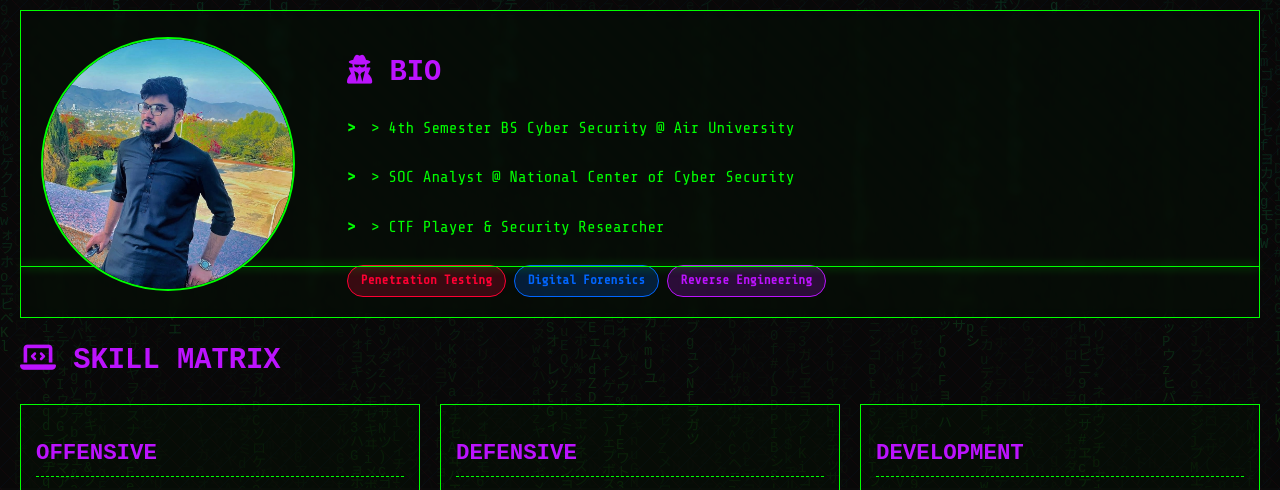
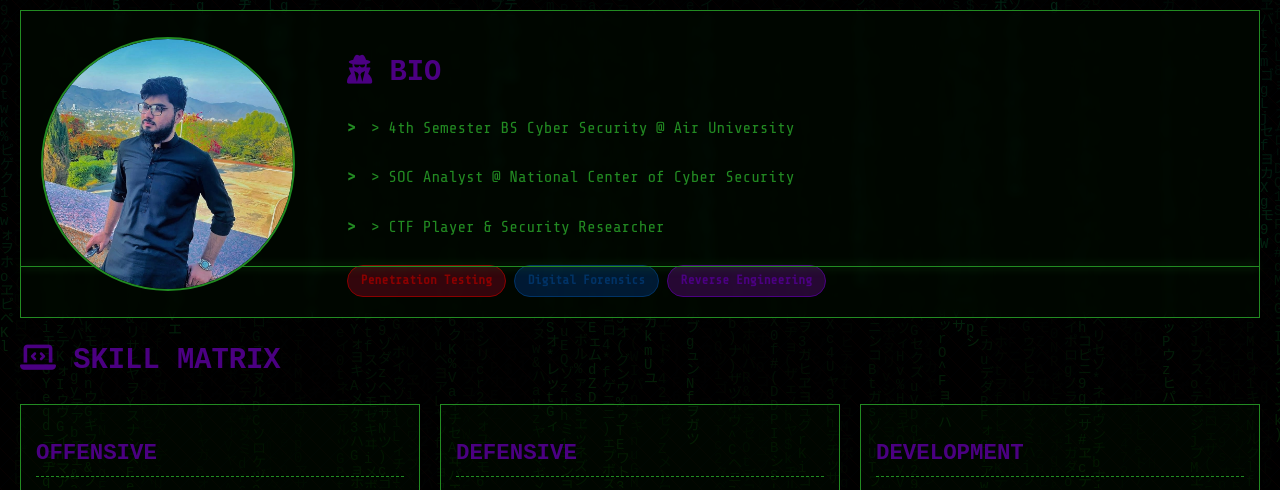
Before and after one commit to Dynamo2k1/dynamo2k1.github.io, a plain HTML site: page index.html in a window 1280 px wide. Shown: the part 312-802 px from the top of the page. Drawn offline with nearby package versions, Linux system fonts and the light colour scheme; no server answers.

Commit message:
updated code

```diff
--- a/assets/css/style.css
+++ b/assets/css/style.css
@@ -10,20 +10,20 @@
 /* Main Cyber Theme */
 :root {
   /* Core Cyber Colors */
-  --matrix-green: #00FF00; /* Vibrant Lime Green */
-  --terminal-bg: #0A0A0A; /* Rich Black */
-  --terminal-text: #00FF00; /* Vibrant Lime Green */
-  --terminal-border: #003300; /* Dark Green */
-  --hacker-red: #FF0033; /* Bright Red */
-  --cyber-red: #FF003C; /* Vivid Red */
-  --cyber-purple: #BC13FE; /* Electric Purple */
-  --cyber-blue: #0066FF; /* Bright Blue */
-  --cyber-yellow: #F5D90A; /* Neon Yellow */
-  --networking-green: #00FF00; /* Vibrant Lime Green */
-  --forensics-yellow: #CCCC00; /* Muted Yellow */
-  --malware-purple: #800080; /* Classic Purple */
-  --social-orange: #FF6600; /* Bright Orange */
-  --neon-cyan: #00F0FF; /* Neon Cyan */
+  --matrix-green: #228B22; /* Dark Forest Green */
+  --terminal-bg: #000000; /* True Black */
+  --terminal-text: #39FF14; /* Hacker Neon Green */
+  --terminal-border: #1A1A1A; /* Dim Gray-Black */
+  --hacker-red: #8B0000; /* Dark Red */
+  --cyber-red: #B22222; /* Firebrick */
+  --cyber-purple: #4B0082; /* Indigo */
+  --cyber-blue: #003366; /* Midnight Blue */
+  --cyber-yellow: #8B8000; /* Dark Gold */
+  --networking-green: #006400; /* Dark Green */
+  --forensics-yellow: #666600; /* Olive Drab */
+  --malware-purple: #2E0854; /* Deep Purple */
+  --social-orange: #8B4500; /* Dark Orange */
+  --neon-cyan: #008B8B; /* Dark Cyan */
 
 
   /* UI Elements */
```
